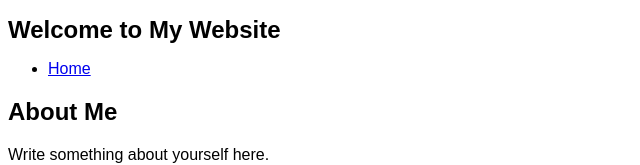
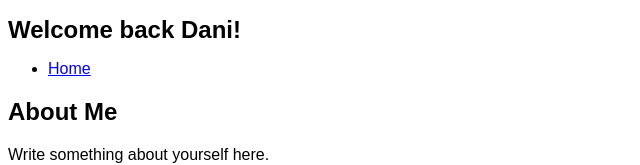
Before and after one commit to theolewy/theolewy.github.io, a plain HTML site: page index.html in a window 1280 px wide. Shown: the top 165 px of the page, without its empty margins (0-640 px from the left). Drawn offline with Linux system fonts and the light colour scheme.

Commit message:
small edit

```diff
--- a/index.html
+++ b/index.html
@@ -8,7 +8,7 @@
 </head>
 <body>
     <header>
-        <h1>Welcome to My Website</h1>
+        <h1>Welcome back Dani!</h1>
         <nav>
             <ul>
                 <li><a href="#">Home</a></li>
```
